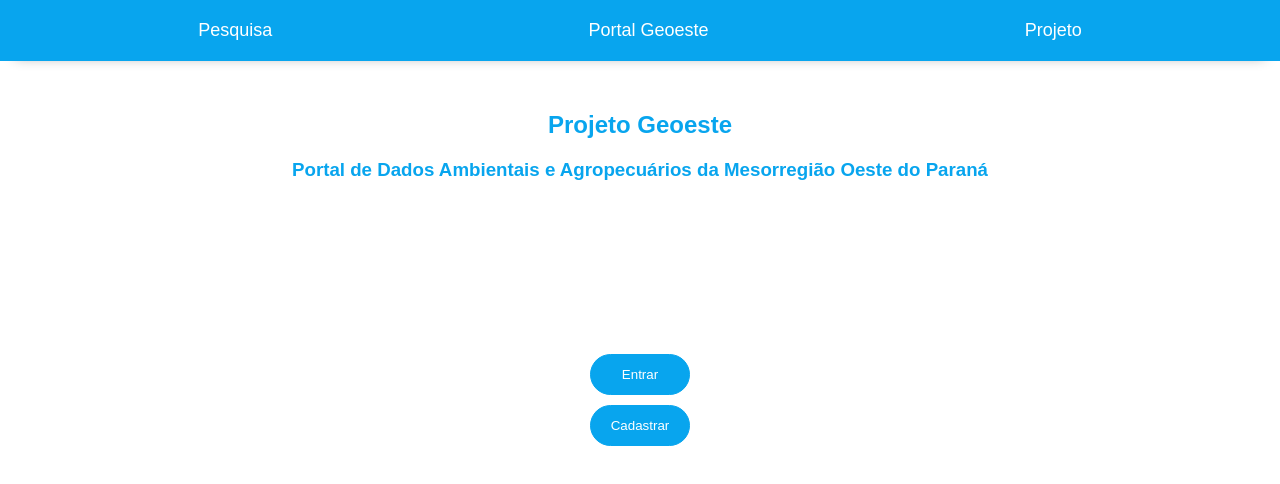
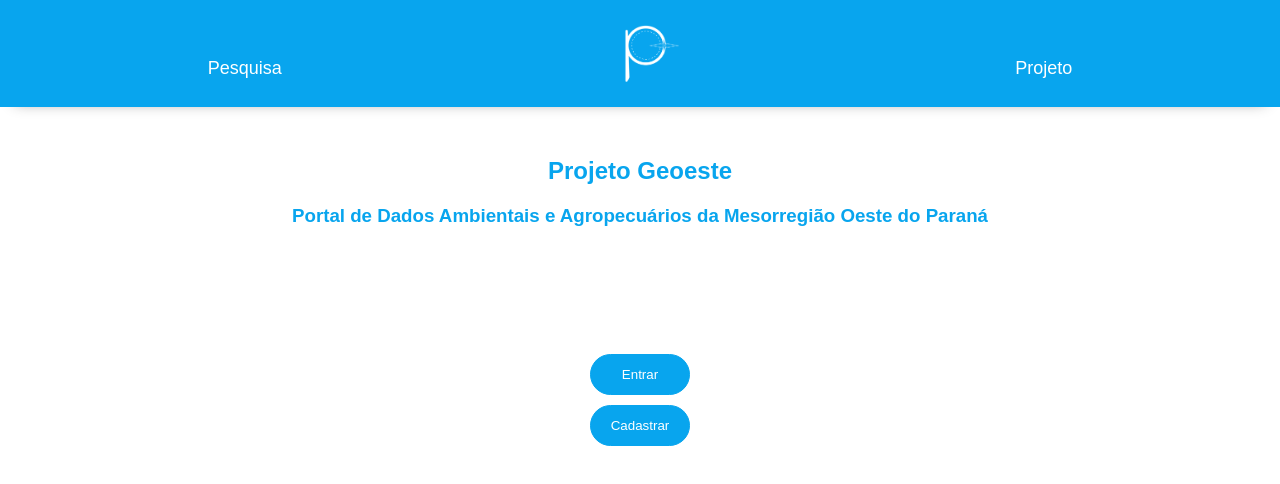
Before and after one commit to MoraesFausto/FrontEnd-PortalGeoeste, a React (Create React App) app: page / in a window 1280 px wide. Shown: the top 484 px of the page. Built offline with nearby package versions, Linux system fonts and the light colour scheme; no server answers.

Commit message:
Portal Geoeste Front-End v0.1

```diff
--- a/src/components/Navbar/Navbar.tsx
+++ b/src/components/Navbar/Navbar.tsx
@@ -1,6 +1,6 @@
 import { Link } from 'react-router-dom';
 import { logoutUser } from '../../hooks/useAuth';
-import { LogoutButton, Nav, NavItem } from './style';
+import {  LogoutButton, Nav, NavItem } from './style';
 
 interface IMenuBurgerProps {
   page?: 'project' | 'resources' | 'home';
@@ -14,7 +14,7 @@ const NavBar: React.FC<IMenuBurgerProps> = ({ page,  status}) => {
     <div>
     <Nav>
       <ul>
-        <NavItem active={page === 'resources'}>
+        <NavItem style={{"marginTop":"3vw"}} active={page === 'resources'} opt={'white'}>
           <Link to="/mapas">Pesquisa</Link>
           <ul className="DropDraw">
             <NavItem>
@@ -28,12 +28,19 @@ const NavBar: React.FC<IMenuBurgerProps> = ({ page,  status}) => {
             </NavItem>
           </ul>
         </NavItem>
-        <NavItem active={page === 'home'}>
-          <Link to="/">Portal Geoeste</Link>
+        <NavItem active={page === 'home'} opt={'none'}>
+          <a href='/'>
+              <img style={{"width":"4.4vw", "height":'4.4vw', "marginTop":"-.75vw", "marginLeft":".5vw"}}
+                src={require('../../assets/compass_with_p_white.png')}
+                onMouseOver={(e)=>{e.currentTarget.src = require('../../assets/compass_with_p_blue.png')}}
+                onMouseOut={(e)=>{e.currentTarget.src = require('../../assets/compass_with_p_white.png')}}
+                alt='logo' />
+          </a>
         </NavItem>
-        <NavItem active={page === 'project'}>
+        <NavItem active={page === 'project'} style={{"marginTop":"3vw"}} opt={'white'}>
           <Link to="/Saiba_mais">Projeto</Link>
         </NavItem>
+
 
       </ul>
     </Nav>
--- a/src/components/Navbar/style.ts
+++ b/src/components/Navbar/style.ts
@@ -1,4 +1,7 @@
 import styled, { css } from 'styled-components';
+import compass_with_p_white from '../../assets/compass_with_p_white.png';
+import compass_with_p_blue from '../../assets/compass_with_p_blue.png';
+
 
 
 import {
@@ -8,6 +11,7 @@ import {
 
 interface IPropsItemMenu {
   active?: boolean;
+  opt?: string;
 }
 
 export const Nav = styled.nav`
@@ -40,6 +44,7 @@ export const Nav = styled.nav`
 
 export const NavItem = styled.li<IPropsItemMenu>`
   padding: 10px;
+  margin-top: 15px;
   border-radius: 30px;
   transition: 0.3s all;
   a {
@@ -48,7 +53,7 @@ export const NavItem = styled.li<IPropsItemMenu>`
 
   }
   &:hover {
-    background-color: ${tertiaryColor};
+    background-color: ${(props) => props.opt};
     color: #fff;
     > a {
       color: rgb(8,165,238);
```
